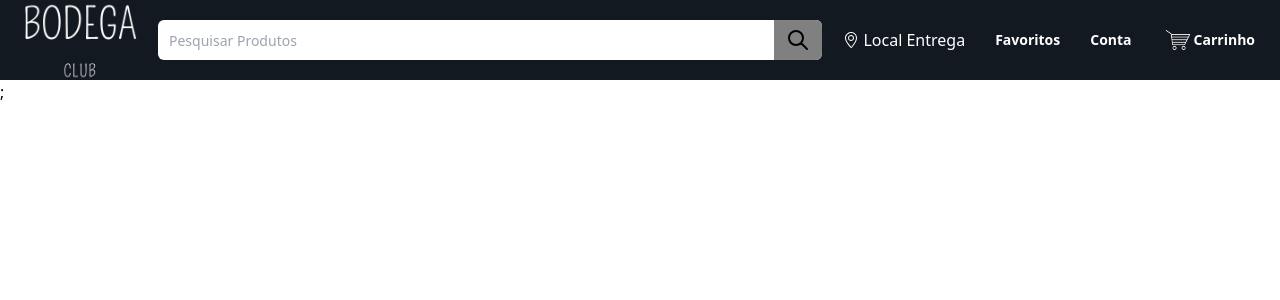
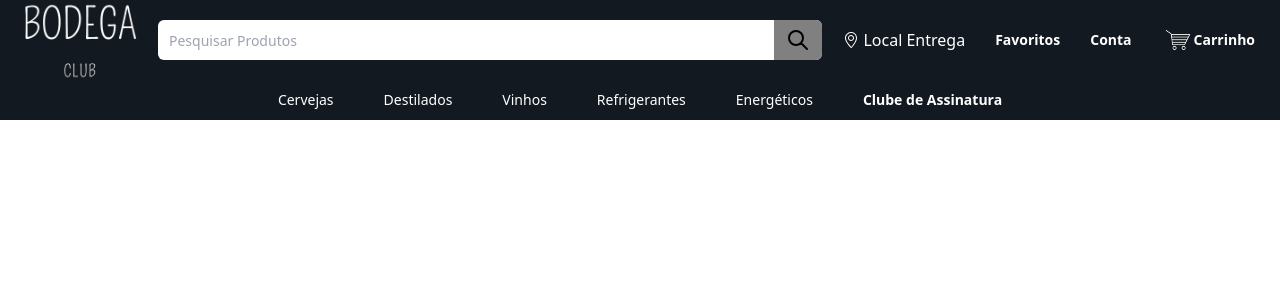
Before and after one commit to ADRIELmg0205/ecommercebebidas, a Next.js app: page / in a window 1280 px wide. Shown: the top 300 px of the page. Built offline with nearby package versions, Linux system fonts and the light colour scheme.

Commit message:
fuçando nos menus

```diff
--- /dev/null
+++ b/src/components/header/BottomHeader.tsx
@@ -0,0 +1,29 @@
+import React from 'react'
+import { LuMenu } from 'react-icons/lu'
+
+const BottomHeader = () => {
+    return(
+        <div className="flex justify-center items-center w-full h-10 bg-Azul text-sm text-white px-4">
+            <p className="hidden md:inline-flex items-center gap-1 h-8 px-2 border border-transparent hover:border-white cursor-pointer duration-300 text-white mx-4">
+                Cervejas
+            </p>
+            <p className="hidden md:inline-flex items-center gap-1 h-8 px-2 border border-transparent hover:border-white cursor-pointer duration-300 text-white mx-4">
+                Destilados
+            </p>
+            <p className="hidden md:inline-flex items-center gap-1 h-8 px-2 border border-transparent hover:border-white cursor-pointer duration-300 text-white mx-4">
+                Vinhos
+            </p>
+            <p className="hidden md:inline-flex items-center gap-1 h-8 px-2 border border-transparent hover:border-white cursor-pointer duration-300 text-white mx-4">
+                Refrigerantes
+            </p>
+            <p className="hidden md:inline-flex items-center gap-1 h-8 px-2 border border-transparent hover:border-white cursor-pointer duration-300 text-white mx-4">
+                Energéticos
+            </p>
+            <p className="hidden md:inline-flex items-center gap-1 h-8 px-2 border border-transparent hover:border-white cursor-pointer duration-300 text-white font-bold mx-4">
+                Clube de Assinatura
+            </p>
+        </div>
+    )
+}
+
+export default BottomHeader
--- a/src/pages/_app.tsx
+++ b/src/pages/_app.tsx
@@ -4,7 +4,7 @@ import type { AppProps } from "next/app";
 export default function App({ Component, pageProps }: AppProps) {
   return(
     <div className="font-bodyfont">
-      <Component {...pageProps} />;
+      <Component {...pageProps} />
     </div>
   );
 }
--- a/src/pages/index.tsx
+++ b/src/pages/index.tsx
@@ -1,6 +1,7 @@
 import Image from "next/image";
 import { Inter } from "next/font/google";
 import Header from "@/components/header/Header";
+import BottomHeader from "@/components/header/BottomHeader";
 
 const inter = Inter({ subsets: ["latin"] });
 
@@ -8,6 +9,7 @@ export default function Home() {
   return (
     <main>
       <Header/>
+      <BottomHeader/>
     </main>
   );
 }
```
